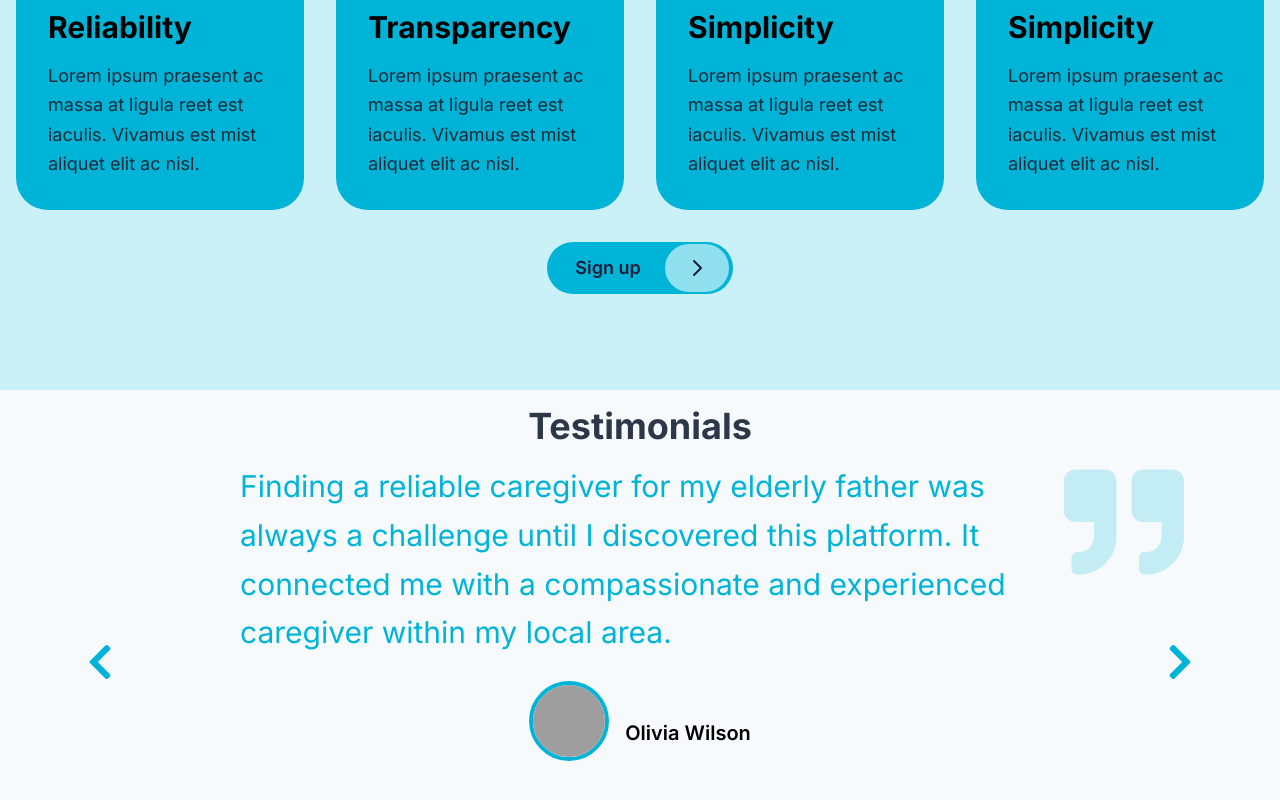
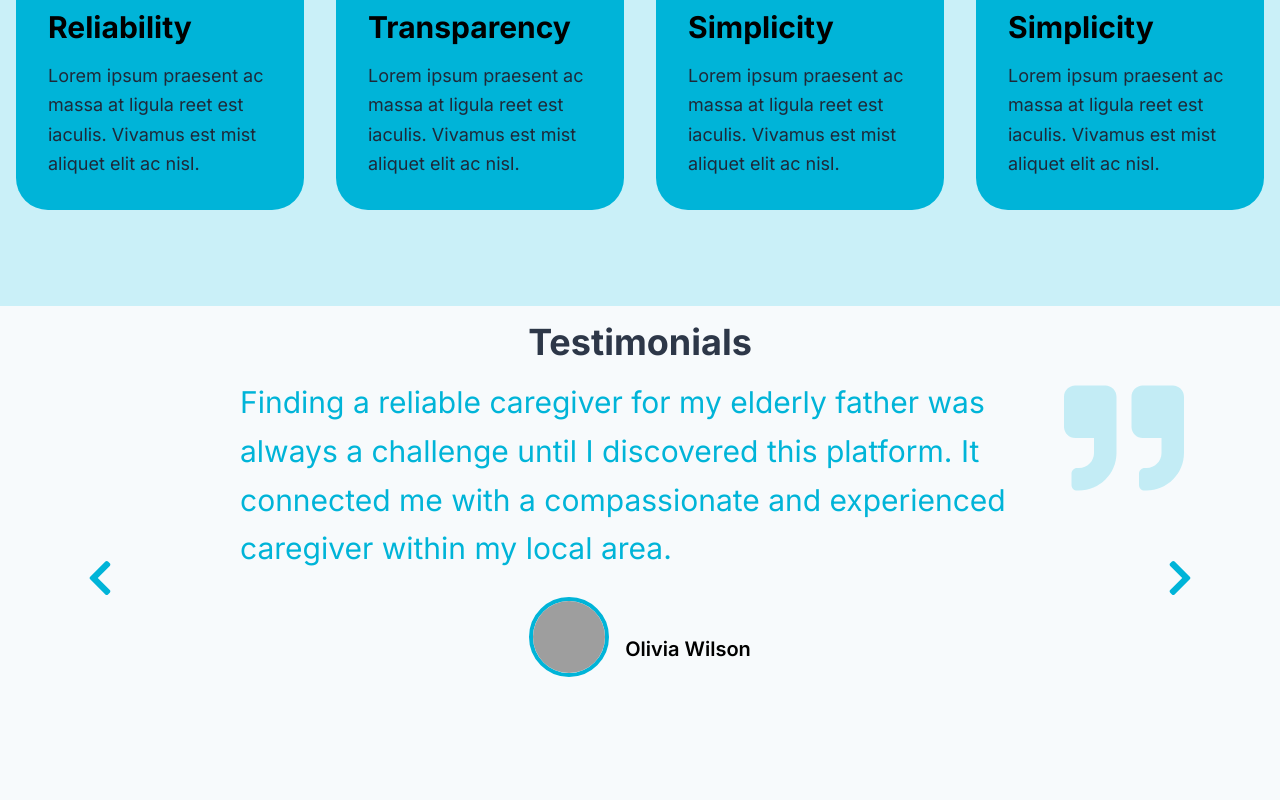
Before and after one commit to iamasadshah/fyp-well-wish, a Next.js app: page / in a window 1280 px wide. Shown: the part 1859-2659 px from the top of the page. Built offline with nearby package versions, Linux system fonts and the light colour scheme; no server answers; grey boxes are pictures that could not be loaded.

Commit message:
Remove sign-up button from Features component to streamline UI and enhance user experience. This change focuses on improving the overall layout and functionality of the component.

```diff
--- a/src/components/Features.tsx
+++ b/src/components/Features.tsx
@@ -60,27 +60,6 @@ export default function Features() {
         </div>
 
         {/* Sign up button */}
-        <div className="mt-8 flex justify-center items-center">
-          <button className="group inline-flex items-center bg-[#00b4d8] rounded-full text-[#1E1B3A] overflow-hidden px-1">
-            <span className="px-6 py-3 text-lg font-semibold">Sign up</span>
-            <span className="w-16 h-12 rounded-full flex items-center justify-center bg-[#90e0ef] text-texte transition-transform group-hover:translate-x-1">
-              <svg
-                className="w-6 h-6"
-                fill="none"
-                stroke="currentColor"
-                viewBox="0 0 24 24"
-                xmlns="http://www.w3.org/2000/svg"
-              >
-                <path
-                  strokeLinecap="round"
-                  strokeLinejoin="round"
-                  strokeWidth={2}
-                  d="M9 5l7 7-7 7"
-                />
-              </svg>
-            </span>
-          </button>
-        </div>
       </div>
     </section>
   );
```
